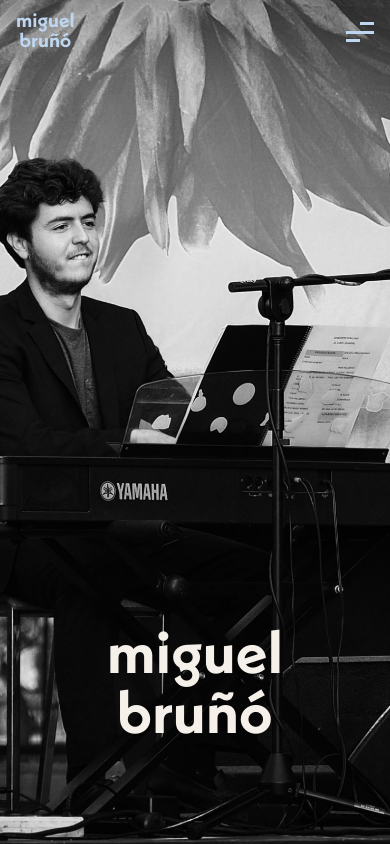
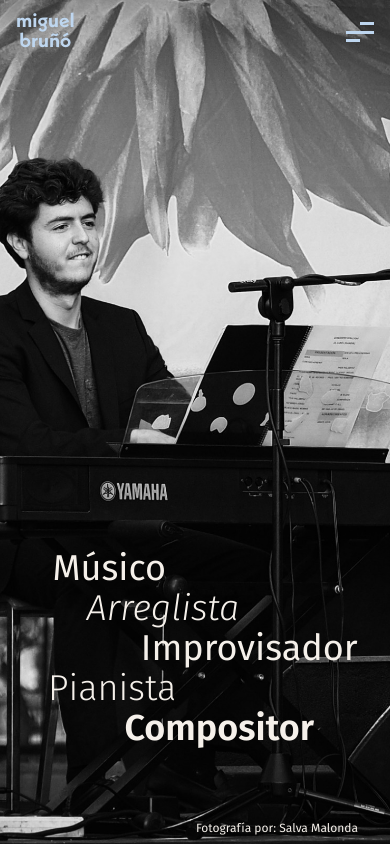
Before and after one commit to lydiob7/migue-bruno-portfolio, a React (Create React App) app: page / in a window 390 px wide. Built offline with nearby package versions, Linux system fonts and the light colour scheme; no server answers.

Commit message:
Feature: Add photo credits.

```diff
--- a/src/components/common/ImageViewer.js
+++ b/src/components/common/ImageViewer.js
@@ -44,12 +44,16 @@ const ImageViewer = ({ gsap }) => {
             className="image-viewer-wrapper fixed items-center justify-center w-screen h-screen top-0 left-0"
             onClick={() => setImageToOpen(null)}
         >
-            <div className="w-4/5 lg:h-4/5 lg:w-auto">
+            <div className="relative w-4/5 lg:h-4/5 lg:w-auto">
                 <img
                     className="w-full lg:w-auto lg:h-full object-cover"
                     src={imageToOpen?.src}
                     alt={imageToOpen?.alt}
                 />
+
+                <p className="absolute -bottom-8 right-2 text-xs text-isabelline bg-darkGreen px-2">
+                    {imageToOpen?.alt}
+                </p>
             </div>
         </div>
     );
--- a/src/components/layouts/ExpandableSection.js
+++ b/src/components/layouts/ExpandableSection.js
@@ -56,7 +56,8 @@ const ExpandableSection = ({
                         borderTop ? 'border-t-2' : '',
                         borderBottom ? 'border-b-2' : '',
                         openTab === id ? 'music-item-title__open' : 'music-item-title__closed',
-                        openTab && openTab !== id ? 'music-item__closed' : 'music-item__open'
+                        openTab && openTab !== id ? 'music-item__closed' : 'music-item__open',
+                        splitScreen ? 'lg:hidden' : ''
                     )}
                 >
                     {openTab === id ? openTitle || title || '' : title || ''}
--- a/src/components/layouts/SectionsList.js
+++ b/src/components/layouts/SectionsList.js
@@ -123,7 +123,7 @@ const SectionsList = ({ className, id, sections, splitScreen, title, ...props })
                         ))}
                     </div>
 
-                    <div className={clsx(openTab ? 'basis-3/5 h-[55vh] overflow-y-scroll' : '')}>
+                    <div className={clsx(openTab ? 'basis-3/5 h-[65vh] overflow-y-scroll' : '')}>
                         {sections
                             ?.filter((section) => section?.id === openTab)
                             ?.map(({ Component, id }) => (
--- a/src/pages/home/About.js
+++ b/src/pages/home/About.js
@@ -91,10 +91,20 @@ const About = forwardRef(({ className, gsap, ...props }, ref) => {
                     </div>
 
                     <div
-                        onClick={() => setImageToOpen({ src: bio1, alt: 'Miguel Bruñó' })}
-                        className="about-p basis-2/5 cursor-pointer ml-4 lg:ml-auto"
+                        onClick={() =>
+                            setImageToOpen({ src: bio1, alt: 'Miguel Bruñó, Fotografía por: Paloma Ferrer' })
+                        }
+                        className="relative about-p basis-2/5 cursor-pointer ml-4 lg:ml-auto"
                     >
-                        <img className="w-full object-cover" src={bio1} alt="Miguel Bruñó" />
+                        <img
+                            className="w-full h-full object-cover"
+                            src={bio1}
+                            alt="Miguel Bruñó, Fotografía por: Paloma Ferrer"
+                        />
+
+                        <p className="absolute bottom-2 right-2 text-xs text-darkGreen font-medium">
+                            Fotografía por: Paloma Ferrer
+                        </p>
                     </div>
                 </div>
 
@@ -103,10 +113,14 @@ const About = forwardRef(({ className, gsap, ...props }, ref) => {
                  gap-4 pt-16 border-isabelline border-l-2"
                 >
                     <div
-                        onClick={() => setImageToOpen({ src: bio2, alt: 'Miguel Bruñó' })}
+                        onClick={() => setImageToOpen({ src: bio2, alt: 'Miguel Bruñó, manos sobre el piano' })}
                         className="about-p h-full basis-3/5 cursor-pointer px-4 md:px-16 py-8"
                     >
-                        <img className="w-full object-cover" src={bio2} alt="Miguel Bruñó" />
+                        <img
+                            className="w-full h-full object-cover"
+                            src={bio2}
+                            alt="Miguel Bruñó, manos sobre el piano"
+                        />
                     </div>
 
                     <p className="about-p about-text basis-2/5 border-0 pt-8">
--- a/src/pages/home/Banner.js
+++ b/src/pages/home/Banner.js
@@ -182,7 +182,13 @@ const Banner = forwardRef(({ className, gsap, ...props }, ref) => {
                     className="absolute flex items-center justify-center w-screen h-screen
                     top-0 left-0 overflow-hidden z-10 banner-image"
                 >
-                    <img className="object-cover w-full translate-y-40" src={bannerImage} alt="Miguel Bruñó" />
+                    <img
+                        className="object-cover w-full translate-y-40"
+                        src={bannerImage}
+                        alt="Miguel Bruñó, Fotografía por: Salva Malonda"
+                    />
+
+                    <p className="absolute bottom-2 right-8 text-xs text-isabelline">Fotografía por: Salva Malonda</p>
                 </div>
 
                 <div className="flex flex-col items-center lg:ml-72 lg:mb-16 brand z-20">
@@ -222,12 +228,21 @@ const Banner = forwardRef(({ className, gsap, ...props }, ref) => {
                 </div>
 
                 <div className="flex flex-col items-center lg:ml-72 mb-16">
-                    <h1 className="text-6xl font-semibold text-isabelline text-center lowercase">
-                        miguel
-                        <br />
-                        bruñó
-                    </h1>
+                    <div className="brand2 bottom-0 left-0">
+                        <h2 className="text-4xl sm:text-5xl text-isabelline">
+                            <span className="word1 inline-block">Músico</span>
+                            <br />
+                            <span className="word2 inline-block italic font-light">Arreglista</span>
+                            <br />
+                            <span className="word3 inline-block">Improvisador</span>
+                            <br />
+                            <span className="word4 inline-block font-light">Pianista</span>
+                            <br />
+                            <span className="word5 inline-block font-semibold">Compositor</span>
+                        </h2>
+                    </div>
                 </div>
+                <p className="absolute bottom-2 right-8 text-xs text-isabelline">Fotografía por: Salva Malonda</p>
             </div>
         </div>
     );
--- a/src/pages/home/projects/Emociones.js
+++ b/src/pages/home/projects/Emociones.js
@@ -25,11 +25,13 @@ const Emociones = ({ id, openTab, ...props }) => {
                 <div
                     onClick={(ev) => {
                         ev.stopPropagation();
-                        setImageToOpen({ src: emociones, alt: 'Emociones' });
+                        setImageToOpen({ src: emociones, alt: 'Emociones, Fotografía por: Salva Malonda' });
                     }}
-                    className="w-4/5 mx-auto my-16 cursor-pointer"
+                    className="relative w-4/5 mx-auto my-16 cursor-pointer"
                 >
-                    <img className="w-full" src={emociones} alt="Emociones" />
+                    <img className="w-full" src={emociones} alt="Emociones, Fotografía por: Salva Malonda" />
+
+                    <p className="absolute bottom-2 right-2 text-xs text-darkGreen">Fotografía por: Salva Malonda</p>
                 </div>
             </>
         </ExpandableSection>
--- a/src/pages/home/projects/IEMOnline.js
+++ b/src/pages/home/projects/IEMOnline.js
@@ -3,7 +3,7 @@ import { ExpandableSection } from 'components';
 
 const IEMOnline = ({ id, openTab, ...props }) => {
     return (
-        <ExpandableSection {...props} id={id} title="IEM Online" openTab={openTab} splitScreen>
+        <ExpandableSection {...props} id={id} title="IEM" openTab={openTab} splitScreen>
             <>
                 <p className="py-2">
                     El Instituto de Educación Musical (IEM) es una asociación de profesores creada y dirigida por Emilio
--- a/src/pages/home/projects/Malamiga.js
+++ b/src/pages/home/projects/Malamiga.js
@@ -37,11 +37,15 @@ const Malamiga = ({ id, openTab, ...props }) => {
                 <div
                     onClick={(ev) => {
                         ev.stopPropagation();
-                        setImageToOpen({ src: malamiga, alt: 'Malamiga' });
+                        setImageToOpen({ src: malamiga, alt: 'Malamiga, Fotografía por: Cristina Bataller' });
                     }}
-                    className="w-4/5 mx-auto my-16 cursor-pointer"
+                    className="relative w-4/5 mx-auto my-16 cursor-pointer"
                 >
-                    <img className="w-full" src={malamiga} alt="Malamiga" />
+                    <img className="w-full" src={malamiga} alt="Malamiga, Fotografía por: Cristina Bataller" />
+
+                    <p className="absolute bottom-2 right-2 text-xs text-isabelline">
+                        Fotografía por: Cristina Bataller
+                    </p>
                 </div>
             </>
         </ExpandableSection>
--- a/src/pages/home/projects/ProjectsSection.js
+++ b/src/pages/home/projects/ProjectsSection.js
@@ -25,7 +25,7 @@ const sections = [
     {
         id: tabs.iemOnline,
         Component: IEMOnline,
-        title: 'IEM Online'
+        title: 'IEM'
     },
     {
         id: tabs.cambraSerenata,
```
Also changed, not shown: src/pages/home/projects/CambraSerenata.js (+14 -3 lines), src/pages/home/projects/ElevenJazzEnsamble.js (+13 -5 lines), 1 other file (tests, documents, lock files or other folders).
